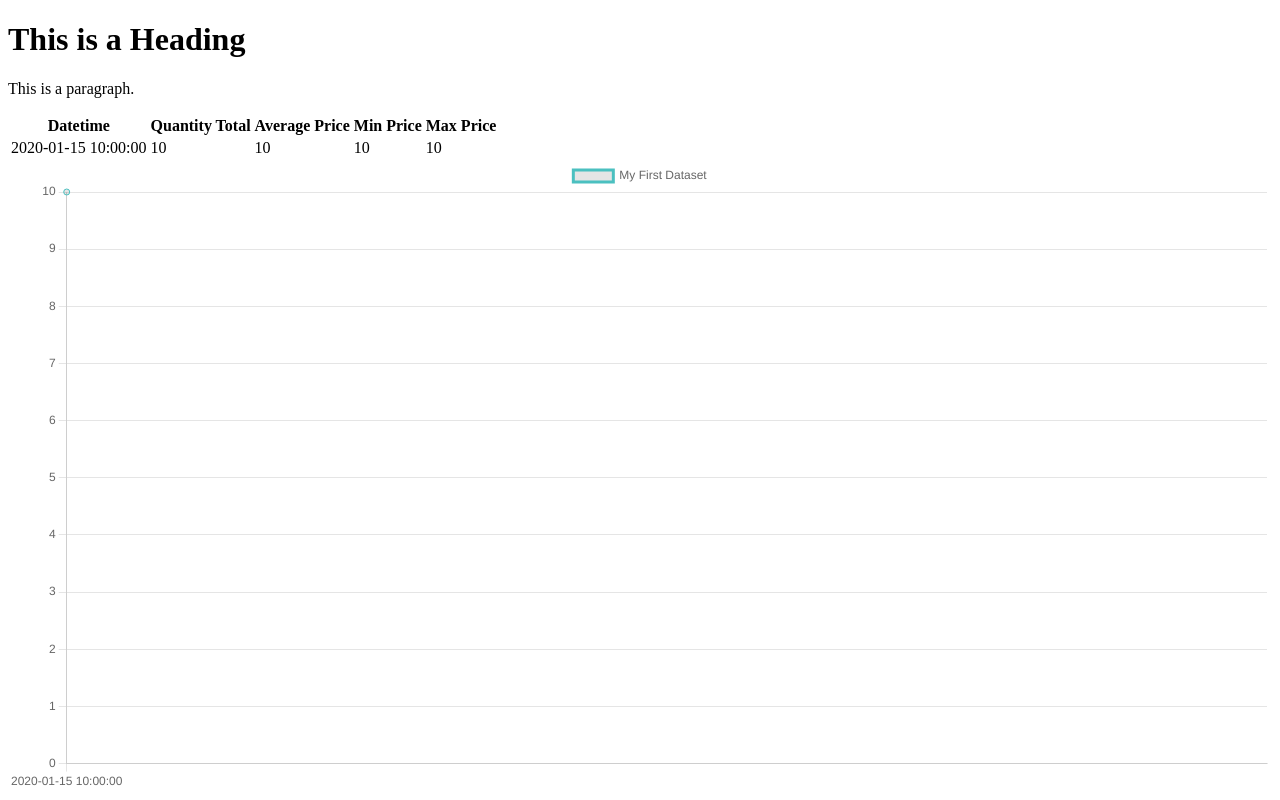
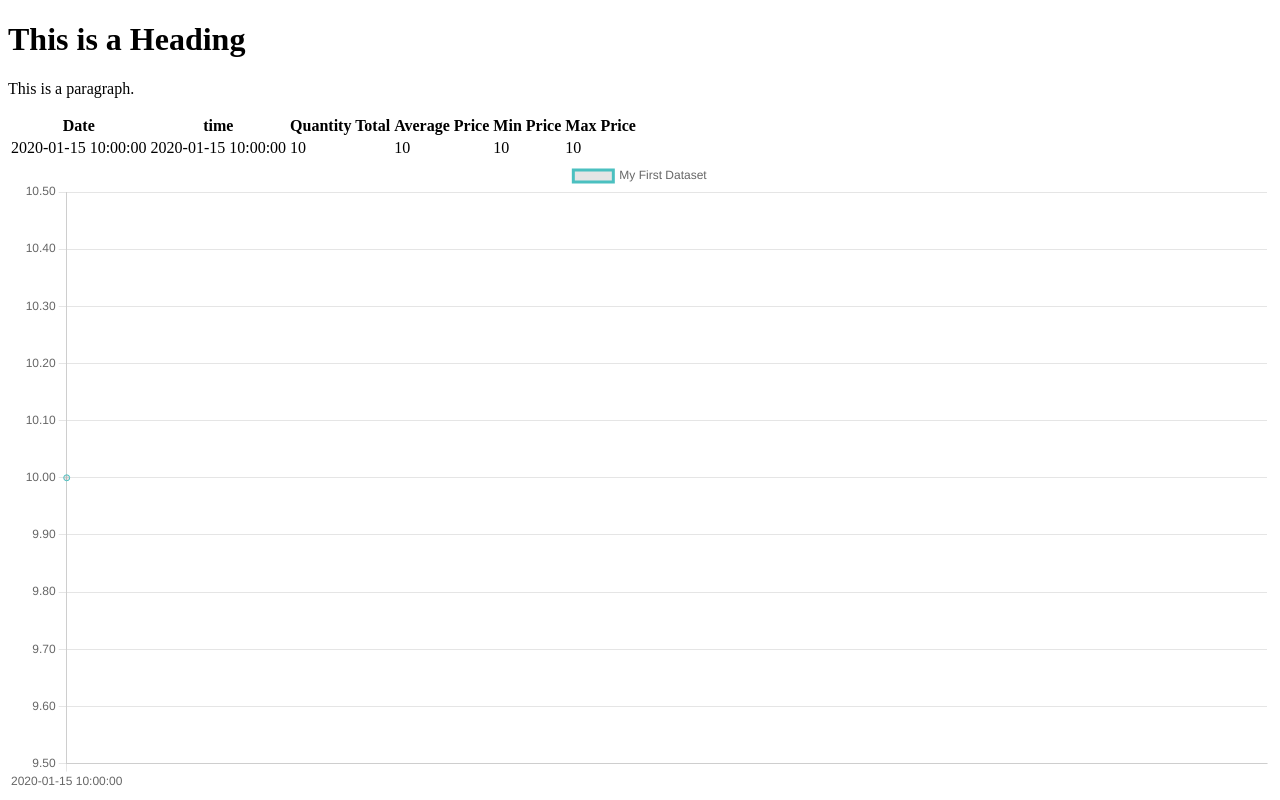
Before and after one commit to LeeXuan-Ong/RealTimeAPI-Python, a FastAPI app: template templates/index.html in a window 1280 px wide. Run offline with FastAPI, Linux system fonts and the light colour scheme; the template is opened without the code that fills it: most values are stand-ins (such as "Sample title", 1, 10 or a date in 2020).

Commit message:
finished data transfer now need to work on data display

```diff
--- a/main.py
+++ b/main.py
@@ -2,7 +2,7 @@ from fastapi import FastAPI , WebSocket, WebSocketDisconnect, Request
 from fastapi.templating import Jinja2Templates
 from fastapi.responses import HTMLResponse
 import json
-
+import datetime
 
 app = FastAPI()
 
@@ -41,7 +41,8 @@ async def websocket_endpoint(websocket: WebSocket):
               min_price = float(data['price'])
             print(f"Data received: {data}")
 
-        cache_data.append({"datetime": json_data[0]['datetime'],"quantity_total": quantity, "average_price": average_prices, "min_price": min_price, "max_price": max_price})
+        record_datetime = datetime.datetime.strptime(json_data[0]['datetime'], '%Y-%m-%d %H:%M:%S:%f')
+        cache_data.append({"date": record_datetime.date(), "time": "{:d}:{:02d}:{:02d}".format(record_datetime.hour,record_datetime.minute,record_datetime.second), "datetime":json_data[0]['datetime']  ,"quantity_total": quantity, "average_price": "{:.2f}".format(average_prices), "min_price": min_price, "max_price": max_price})
         await websocket.send_text(f"Data received: {data}")
     except WebSocketDisconnect:
         await websocket.close()
--- a/simulator.py
+++ b/simulator.py
@@ -16,7 +16,7 @@ async def send_message(message):
           if(response != ""):
             print("Data sent successfully")
         except websockets.exceptions.ConnectionClosedError:
-          print("Connection closed by server")
+          print("Connection closed by server - something is wrong server not responding")
           pass
 
 df = pd.read_csv('AAPL.csv')
--- a/templates/index.html
+++ b/templates/index.html
@@ -9,7 +9,8 @@
 <p>This is a paragraph.</p>
 <table>
   <tr>
-    <th>Datetime</th>
+    <th>Date</th>
+    <th>time</th>
     <th>Quantity Total</th>
     <th>Average Price</th>
     <th>Min Price</th>
@@ -18,7 +19,8 @@
 
   {% for item in items %}
   <tr>
-    <td>{{ item.datetime }}</td>
+    <td>{{ item.date}}</td>
+    <td>{{ item.time }}</td>
     <td>{{ item.quantity_total }}</td>
     <td>{{ item.average_price }}</td>
     <td>{{ item.min_price }}</td>
@@ -40,7 +42,7 @@
   new Chart(ctx, {
       type: 'line',
       data: {
-          labels: [{% for item in items %}"{{ item.datetime }}", {% endfor %}],
+          labels: [{% for item in items %}"{{ item.time }}", {% endfor %}],
           datasets: [{
               label: 'My First Dataset',
               data: [{% for item in items %}{{ item.average_price }}, {% endfor %}],
@@ -52,7 +54,7 @@
       options: {
           scales: {
               y: {
-                  beginAtZero: true
+                  beginAtZero: false
               }
           }
       }
```
